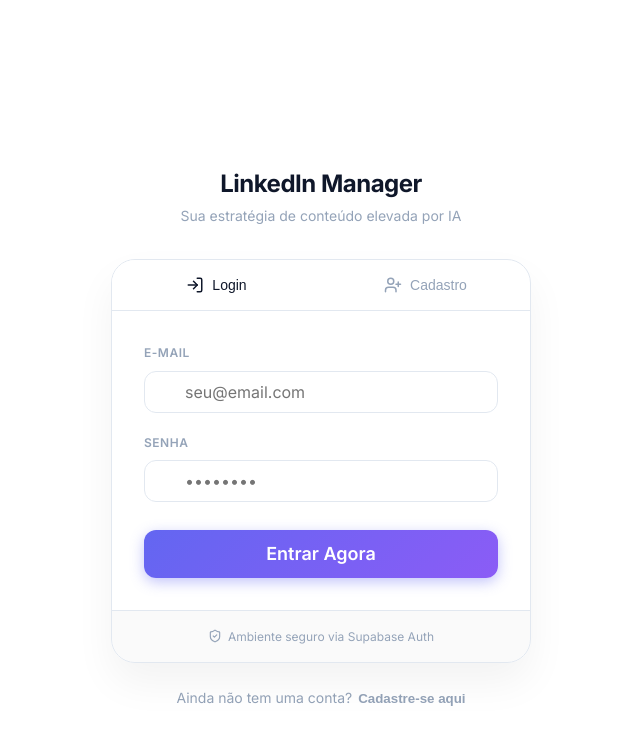
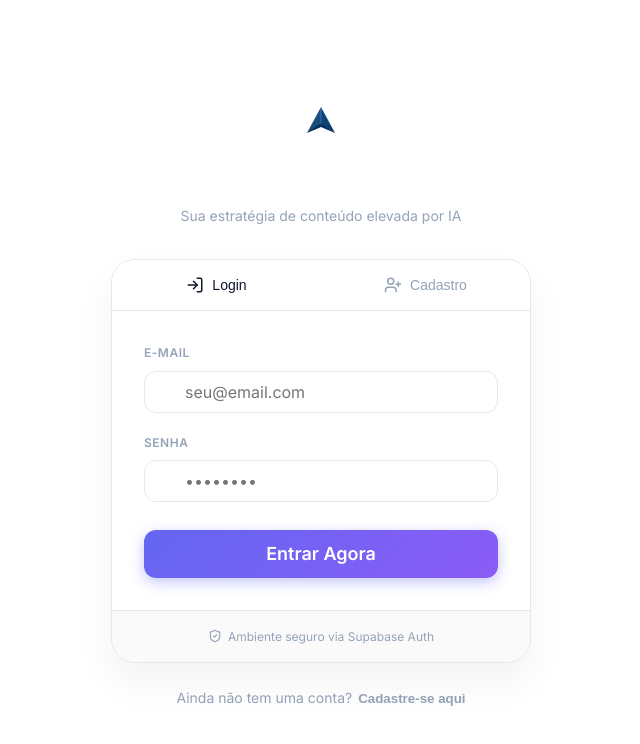
Before and after one commit to fs2ck/linkedinmanager, a React (Vite) app: page /login in a window 1280 px wide. Shown: the top 744 px of the page, without its empty margins (319-959 px from the left). Built offline with nearby package versions, Linux system fonts and the light colour scheme; no server answers; what groq-sdk would draw is missing.

Commit message:
feat(branding): release ElevateIn v4.2.0 with premium geometric logo and UI refinements

```diff
--- a/index.html
+++ b/index.html
@@ -5,7 +5,7 @@
   <meta charset="UTF-8" />
   <link rel="icon" type="image/svg+xml" href="/vite.svg" />
   <meta name="viewport" content="width=device-width, initial-scale=1.0" />
-  <title>LinkedIn Managerr</title>
+  <title>ElevateIn</title>
 </head>
 
 <body>
--- a/package.json
+++ b/package.json
@@ -1,5 +1,5 @@
 {
-  "name": "linkedin-manager",
+  "name": "elevatein",
   "private": true,
   "version": "0.0.0",
   "type": "module",
--- a/src/components/layout/Sidebar.css
+++ b/src/components/layout/Sidebar.css
@@ -19,21 +19,30 @@
 .sidebar-logo {
     display: flex;
     align-items: center;
-    gap: 1rem;
+    gap: 12px;
 }
 
-.logo-icon {
-    width: 42px;
-    height: 42px;
-    background: var(--gradient-premium);
-    color: white;
-    border-radius: var(--radius-md);
+.logo-icon-wrapper {
+    width: 40px;
+    height: 40px;
+    background: var(--primary-color);
+    border-radius: 10px;
     display: flex;
     align-items: center;
     justify-content: center;
-    font-weight: var(--font-weight-bold);
+    color: white;
+    box-shadow: 0 4px 12px rgba(0, 65, 130, 0.2);
+}
+
+.logo-icon-svg {
+    color: white;
+}
+
+.logo-text {
     font-size: 1.25rem;
-    box-shadow: 0 4px 20px rgba(99, 102, 241, 0.35);
+    font-weight: 700;
+    color: #ffffff;
+    letter-spacing: -0.5px;
 }
 
 .sidebar-nav {
--- a/src/components/layout/Sidebar.jsx
+++ b/src/components/layout/Sidebar.jsx
@@ -8,6 +8,7 @@
     Settings
 } from 'lucide-react';
 import Avatar from '../ui/Avatar';
+import Logo from '../ui/Logo';
 import './Sidebar.css';
 
 const menuItems = [
@@ -26,8 +27,10 @@
         <aside className="sidebar">
             <div className="sidebar-header">
                 <div className="sidebar-logo">
-                    <div className="logo-icon">LM</div>
-                    <span className="logo-text">LinkedIn Manager</span>
+                    <div className="logo-icon-wrapper">
+                        <Logo size={28} className="logo-icon-svg" />
+                    </div>
+                    <span className="logo-text">ElevateIn</span>
                 </div>
             </div>
 
--- /dev/null
+++ b/src/components/ui/Logo.jsx
@@ -0,0 +1,86 @@
+import React from 'react';
+
+/**
+ * ElevateIn Logo Component - Premium Geometric Version
+ * A sophisticated, faceted design representing scalable growth and executive precision.
+ */
+export default function Logo({ size = 24, className = "" }) {
+    return (
+        <svg
+            width={size}
+            height={size}
+            viewBox="0 0 40 40"
+            fill="none"
+            xmlns="http://www.w3.org/2000/svg"
+            className={className}
+        >
+            <defs>
+                <linearGradient id="logo-gradient-1" x1="20" y1="5" x2="20" y2="35" gradientUnits="userSpaceOnUse">
+                    <stop stopColor="#004182" />
+                    <stop offset="1" stopColor="#002d5a" />
+                </linearGradient>
+            </defs>
+
+            {/* Main Diamond/Arrowhead Base */}
+            <path
+                d="M20 4L34 30L20 24L6 30L20 4Z"
+                fill="url(#logo-gradient-1)"
+            />
+
+            {/* Top Left Facet - High Contrast */}
+            <path
+                d="M20 4L6 30L20 20V4Z"
+                fill="white"
+                fillOpacity="0.1"
+            />
+
+            {/* Top Right Facet - Medium Contrast */}
+            <path
+                d="M20 4L34 30L20 20V4Z"
+                fill="white"
+                fillOpacity="0.05"
+            />
+
+            {/* Bottom Inner Facets - Depth Shadow */}
+            <path
+                d="M20 24L6 30L20 20V24Z"
+                fill="black"
+                fillOpacity="0.2"
+            />
+            <path
+                d="M20 24L34 30L20 20V24Z"
+                fill="black"
+                fillOpacity="0.1"
+            />
+
+            {/* Sharp Accent Lines */}
+            <path
+                d="M20 4L20 20"
+                stroke="white"
+                strokeOpacity="0.2"
+                strokeWidth="0.5"
+            />
+            <path
+                d="M20 20L6 30"
+                stroke="white"
+                strokeOpacity="0.1"
+                strokeWidth="0.5"
+            />
+            <path
+                d="M20 20L34 30"
+                stroke="white"
+                strokeOpacity="0.1"
+                strokeWidth="0.5"
+            />
+
+            {/* Central Vertical Core Line */}
+            <path
+                d="M20 4V35"
+                stroke="currentColor"
+                strokeOpacity="0.1"
+                strokeWidth="1"
+                strokeLinecap="round"
+            />
+        </svg>
+    );
+}
--- a/src/pages/AuthPage.css
+++ b/src/pages/AuthPage.css
@@ -83,7 +83,7 @@
 .auth-title {
     font-size: 24px;
     font-weight: 700;
-    color: var(--text-primary);
+    color: #ffffff;
     margin-bottom: 8px;
     letter-spacing: -0.5px;
 }
--- a/src/pages/AuthPage.jsx
+++ b/src/pages/AuthPage.jsx
@@ -1,7 +1,8 @@
 import React, { useState } from 'react';
 import { useNavigate } from 'react-router-dom';
 import { toast } from 'react-hot-toast';
-import { LogIn, UserPlus, Linkedin, ShieldCheck } from 'lucide-react';
+import { LogIn, UserPlus, ShieldCheck } from 'lucide-react';
+import Logo from '../components/ui/Logo';
 import { authService } from '../services/storage/supabaseService';
 import { useAuthStore } from '../stores/authStore';
 import Button from '../components/ui/Button';
@@ -54,9 +55,9 @@
             <div className="auth-content">
                 <div className="auth-logo-section">
                     <div className="auth-icon-wrapper">
-                        <Linkedin size={32} className="auth-icon" />
+                        <Logo size={40} className="auth-icon" />
                     </div>
-                    <h1 className="auth-title">LinkedIn Manager</h1>
+                    <h1 className="auth-title">ElevateIn</h1>
                     <p className="auth-subtitle">Sua estratégia de conteúdo elevada por IA</p>
                 </div>
 
--- a/src/services/linkedin/linkedinService.js
+++ b/src/services/linkedin/linkedinService.js
@@ -25,7 +25,7 @@
         if (timeUntilPost > 0) {
             setTimeout(() => {
                 if ('Notification' in window && Notification.permission === 'granted') {
-                    new Notification('LinkedIn Manager', {
+                    new Notification('ElevateIn', {
                         body: 'Hora de publicar seu post no LinkedIn!',
                         icon: '/logo.png',
                     });
```
Also changed, not shown: 1 other file (tests, documents, lock files or other folders).
